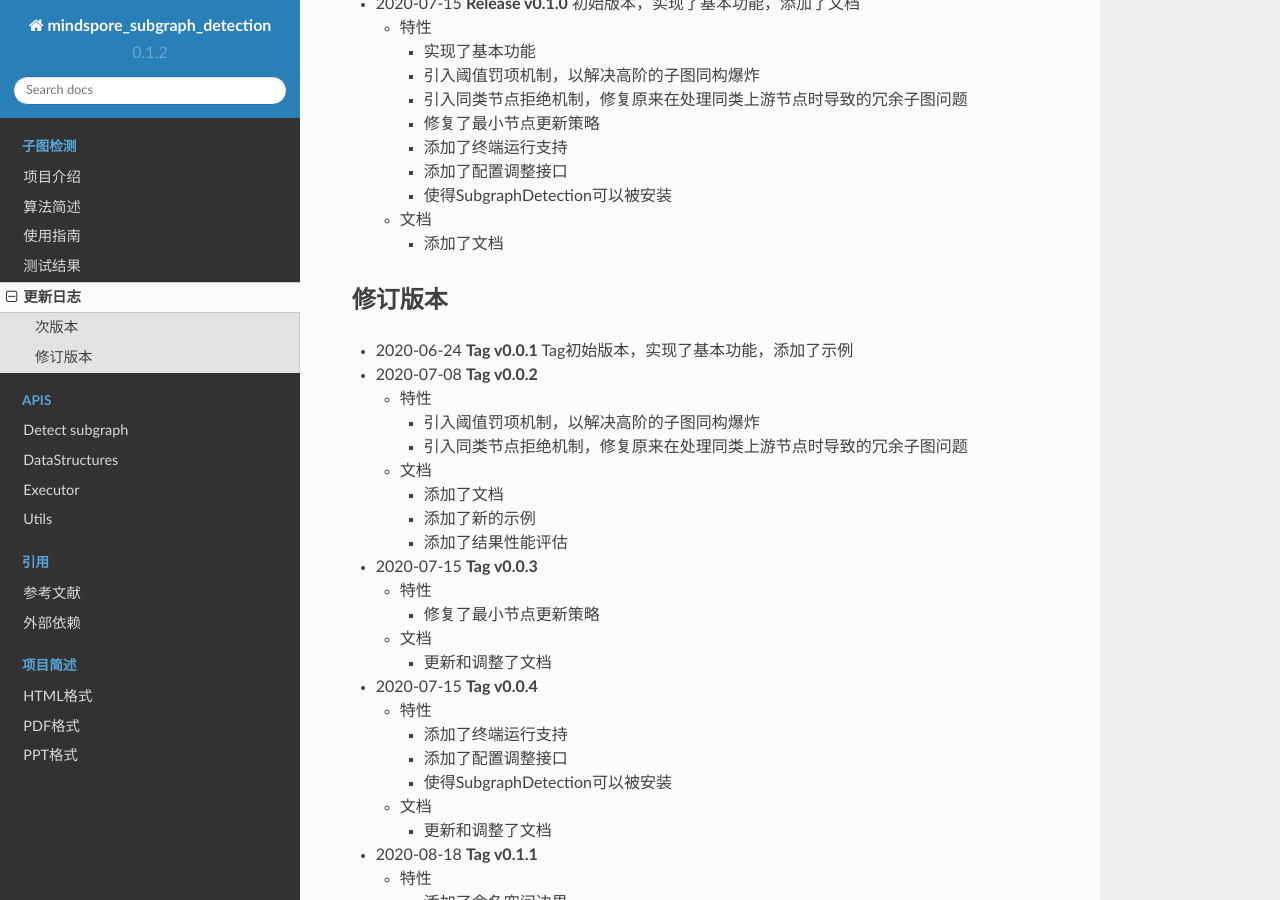
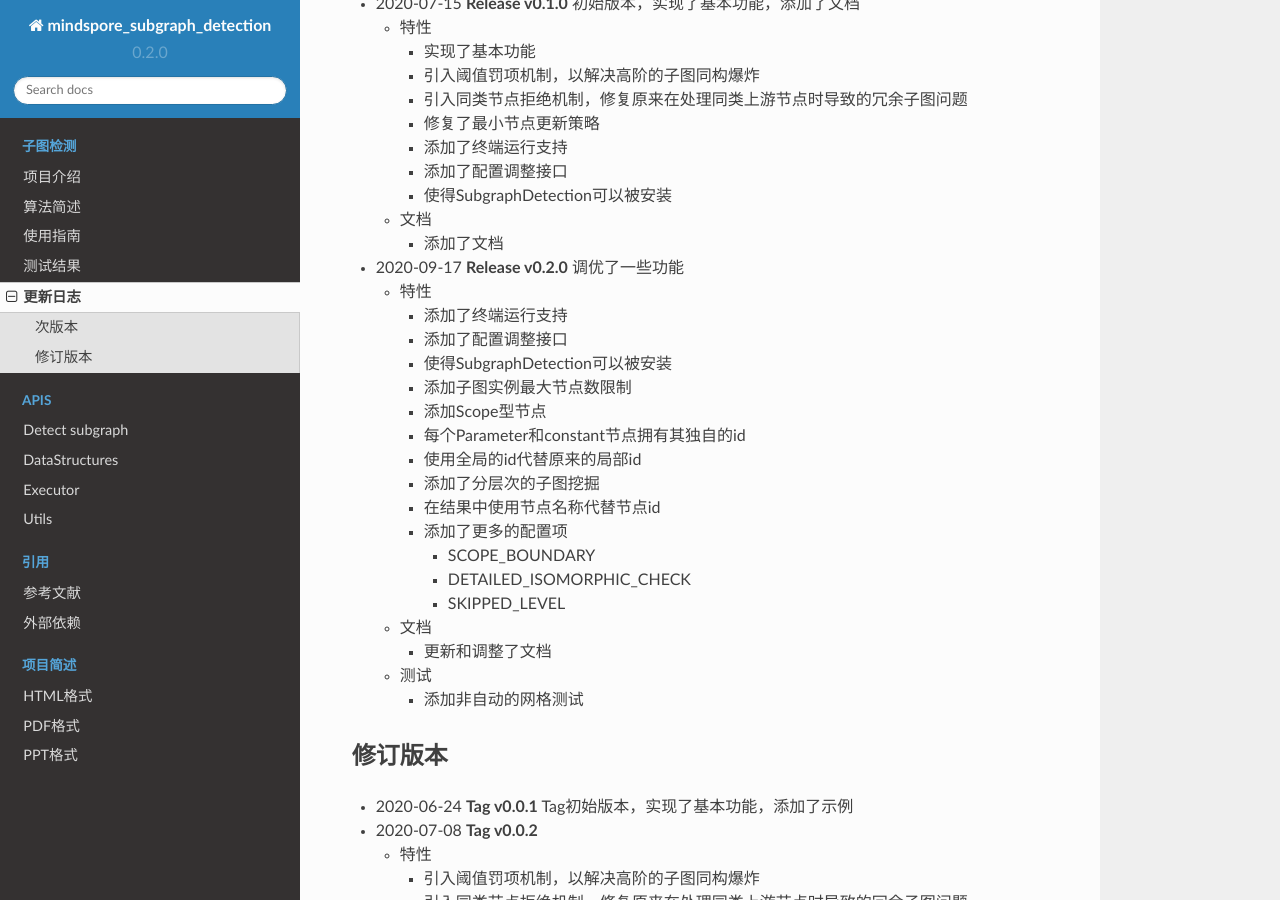
Before and after one commit to loopyme/mindspore_subgraph_detection, a Sphinx documentation site: the page built from docsrc/source/pages/changelog.md, in a window 1280 px wide and 900 px high, scrolled down 235 px. Built offline with Sphinx 7.4.7 and the Read the Docs theme 2.0.0, drawn with Linux system fonts in a browser that asks for light colours.

Commit message:
[Doc] Release 0.2.0

```diff
--- a/docsrc/source/pages/changelog.md
+++ b/docsrc/source/pages/changelog.md
@@ -11,7 +11,25 @@
      - 使得SubgraphDetection可以被安装
    - 文档
      - 添加了文档
-
+ - 2020-09-17 **Release v0.2.0** 调优了一些功能
+   - 特性
+     - 添加了终端运行支持
+     - 添加了配置调整接口
+     - 使得SubgraphDetection可以被安装
+     - 添加子图实例最大节点数限制
+     - 添加Scope型节点
+     - 每个Parameter和constant节点拥有其独自的id
+     - 使用全局的id代替原来的局部id
+     - 添加了分层次的子图挖掘
+     - 在结果中使用节点名称代替节点id
+     - 添加了更多的配置项
+       - SCOPE_BOUNDARY
+       - DETAILED_ISOMORPHIC_CHECK
+       - SKIPPED_LEVEL
+   - 文档
+     - 更新和调整了文档
+   - 测试
+     - 添加非自动的网格测试
 ## 修订版本
 
  - 2020-06-24 **Tag v0.0.1** Tag初始版本，实现了基本功能，添加了示例
--- a/setup.py
+++ b/setup.py
@@ -12,7 +12,7 @@
 
 setup(
     name='SubgraphDetection',
-    version='0.1.2',
+    version='0.2.0',
     description=(
         'Detect the subgraph in a mindspore computational graph'
     ),
--- a/src/SubgraphDetection/__init__.py
+++ b/src/SubgraphDetection/__init__.py
@@ -1,4 +1,4 @@
-__version__ = "0.1.2"
+__version__ = "0.2.0"
 
 from SubgraphDetection.__main__ import detect_subgraph
 
```
Also changed, not shown: docsrc/source/_static/algorithm-1.png (added), docsrc/source/_static/algorithm-2.png (added).
